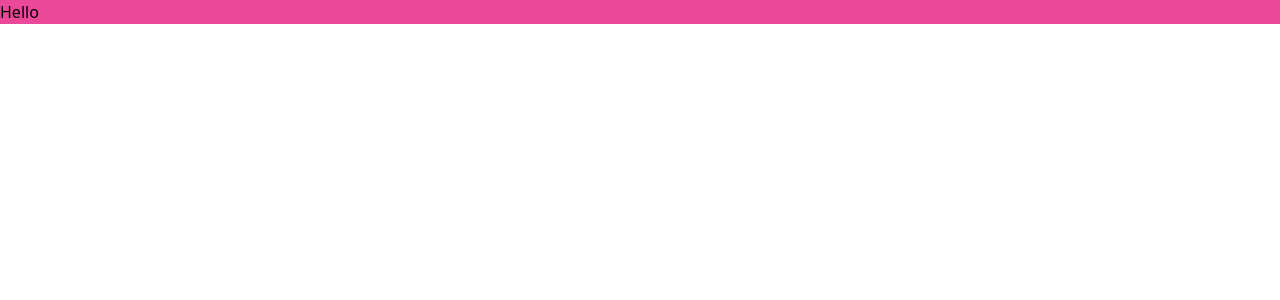
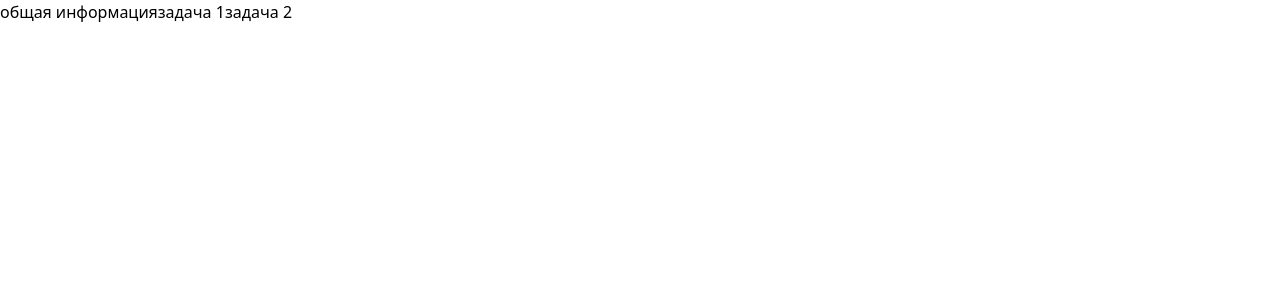
Before and after one commit to hjphopchop/charts, a Next.js app: page / in a window 1280 px wide. Shown: the top 300 px of the page. Built offline with nearby package versions, Linux system fonts and the light colour scheme.

Commit message:
feat:added layout

```diff
--- /dev/null
+++ b/components/Layout.tsx
@@ -0,0 +1,32 @@
+import React from 'react'
+import Head from "next/head";
+import Link from 'next/link';
+
+export interface LayoutProps {
+  children: React.ReactNode
+}
+
+export default function Layout({children}:LayoutProps) {
+  return (
+    <>
+      <Head>
+        <title>Create Next App</title>
+        <meta name="description" content="Generated by create next app" />
+        <link rel="icon" href="/favicon.ico" />
+      </Head>
+      <header>
+        <Link href="/">
+          <a>общая информация</a>
+        </Link>
+        <Link href="/">
+          <a>задача 1</a>
+        </Link>
+        <Link href="/">
+          <a>задача 2</a>
+        </Link>
+      </header>
+      <main>{children}</main>
+
+    </>
+  );
+}
--- a/pages/index.tsx
+++ b/pages/index.tsx
@@ -1,26 +1,15 @@
 import type { NextPage } from 'next'
-import Head from 'next/head'
+import Layout from '../components/Layout'
+
 import {data} from '../data'
 
 
 const Home: NextPage = () => {
   console.log(data)
   return (
-    <div >
-      <Head>
-        <title>Create Next App</title>
-        <meta name="description" content="Generated by create next app" />
-        <link rel="icon" href="/favicon.ico" />
-      </Head>
+   <Layout>
 
-      <main>
-        <h1 className='bg-pink-500'>Hello</h1>
-      </main>
-
-      <footer>
-
-      </footer>
-    </div>
+   </Layout>
   )
 }
 
--- a/tsconfig.json
+++ b/tsconfig.json
@@ -4,7 +4,7 @@
     "lib": ["dom", "dom.iterable", "esnext"],
     "allowJs": true,
     "skipLibCheck": true,
-    "strict": false,
+    "strict": true,
     "forceConsistentCasingInFileNames": true,
     "noEmit": true,
     "esModuleInterop": true,
```
